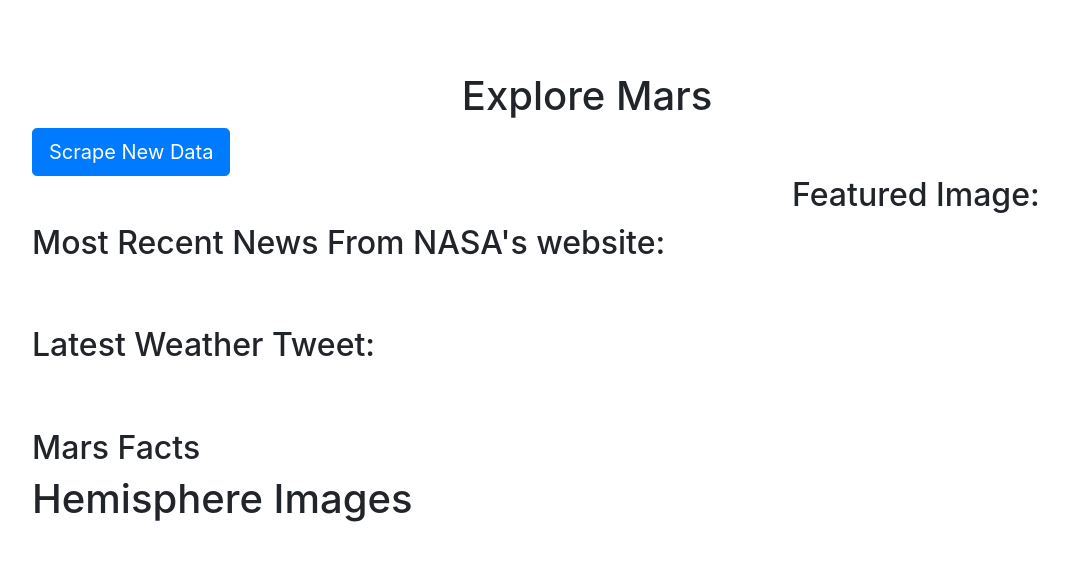
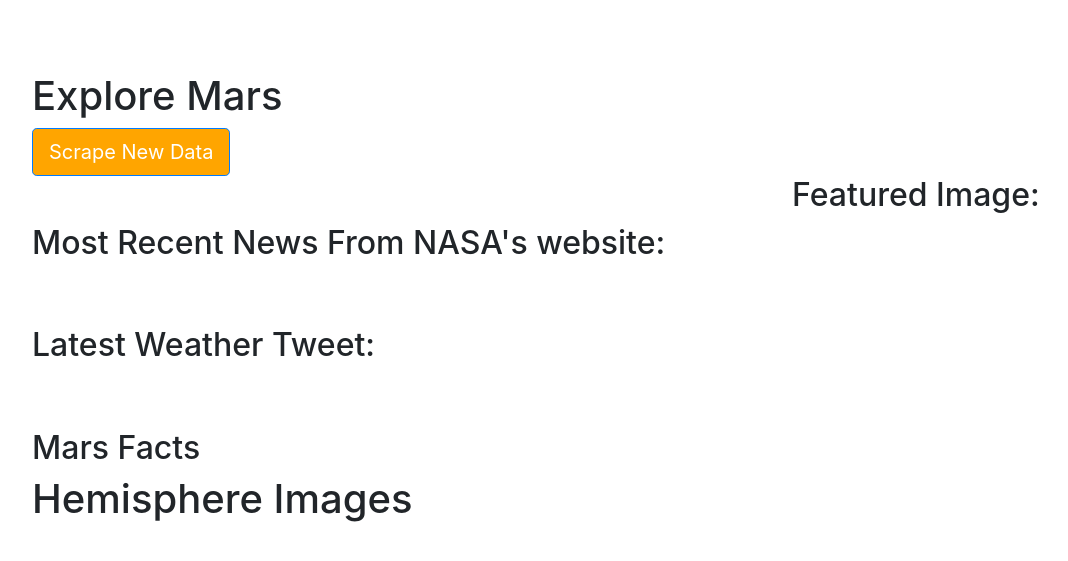
Before and after one commit to roayahelal/web-scraping, a Flask app: template templates/index.html in a window 1280 px wide. Shown: the top 561 px of the page, without its empty margins (53-1121 px from the left). Run offline with Flask 2, Linux system fonts and the light colour scheme; the template is opened without the code that fills it, so the values that code supplies are empty; some libraries are stand-ins or nearby versions.

Commit message:
updated bootstrap elements

```diff
--- a/templates/index.html
+++ b/templates/index.html
@@ -13,15 +13,15 @@
 <br>
   <div class="container">
         <div class="row">
-        <div class="col-lg-12">
+        <div class="col-md-12">
       <h1 class = "header">Explore Mars</h1>
-      <a class="btn btn-primary btn-lg" href="/scrape" role="button">Scrape New Data</a>
+      <a id = "scrape-button" class="btn btn-primary btn-lg" href="/scrape" role="button">Scrape New Data</a>
     </div>
   </div>
   </div>
   <div class ="container">
     <div class ="row">
-      <div class ="col-lg-8">
+      <div class ="col-md-8">
       </br>
     </br>
       </body>
@@ -38,14 +38,14 @@
             <div>{{ listings.facts_table }}</div>
 
       </div>
-      <div class ="col-lg-4">
+      <div class ="col-md-4">
       <h2>Featured Image:</h2>
-        <h1><p><img src = {{ listings.featured_img }}></p></img></p></h1>
+        <h1><p><img class="pic" src = {{ listings.featured_img }}></img></p></h1>
 
       </div>
     </div>
     <div class ="row">
-        <div class ="col-lg-12">
+        <div class ="col-md-12">
             <h1>Hemisphere Images</h1>
             <h1>{{ listings.hemisphere[0]["title"] }}</h1>
             <img src= {{ listings.hemisphere[0]["img-url"] }} ></img>
--- a/templates/style.css
+++ b/templates/style.css
@@ -1,2 +1,3 @@
-.header {text-align: center;}
-.scrape-btn{ margin: 0%;}
+/* .header {text-align: center;} */
+#scrape-button{background-color: orange;}
+.pic{max-block-size: 229}
```
